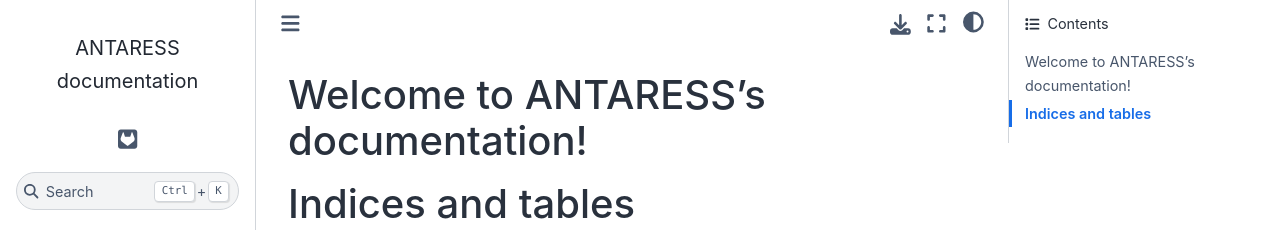
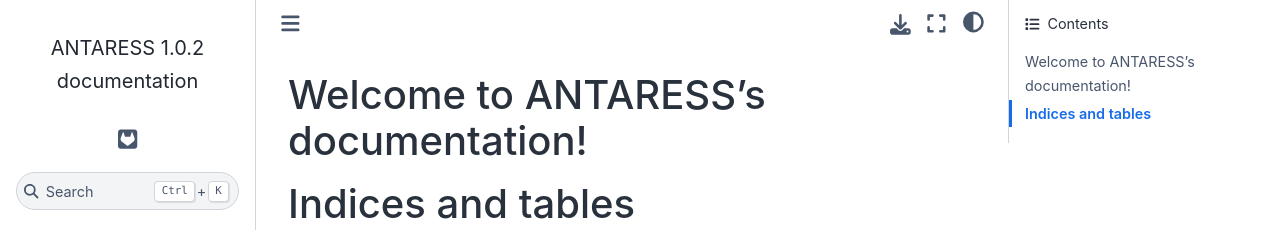
Before and after one commit to wangxianyu7/ANTARESS, a Sphinx documentation site: the page built from Docs/source/index.rst, in a window 1280 px wide. Shown: the top 230 px of the page. Built offline with Sphinx 7.4.7 and the Sphinx Book theme 1.1.4, drawn with Linux system fonts in a browser that asks for light colours; pages that are not in the unit, such as notebooks, are missing from menus; the version number is read from the project's files by our own code; some of the changed lines change nothing that is shown.

Commit message:
Update conf.py

```diff
--- a/Docs/source/conf.py
+++ b/Docs/source/conf.py
@@ -15,6 +15,12 @@ if conf_path=='/builds/bourrier/antaress/Docs/source':
 	sys.path.insert(0, os.path.abspath('/builds/bourrier/antaress/Method/'))
 	for code_dir in glob.glob('/builds/bourrier/antaress/Method/ANTARESS_*/'):
 		sys.path.insert(0, os.path.abspath(code_dir))
+
+	#Get release version
+	with open('/builds/bourrier/antaress/pyproject.toml', 'r') as f:
+    	for line in f.readlines():
+        	if 'version' in line:
+            	release = line.split('= "')[1].split('"')[0]
 else:
 	sys.path.insert(0, os.path.abspath('/Users/bourrier/Travaux/ANTARESS/Method/'))
 	for code_dir in glob.glob('/Users/bourrier/Travaux/ANTARESS/Method/ANTARESS_*/'):
@@ -50,10 +56,6 @@ exclude_patterns = []
 
 # -- Options for HTML output -------------------------------------------------
 
-# The theme to use for HTML and HTML Help pages.  See the documentation for
-# a list of builtin themes.
-html_theme = 'alabaster'
-
 # Add any paths that contain custom static files (such as style sheets) here,
 # relative to this directory. They are copied after the builtin static files,
 # so a file named "default.css" will overwrite the builtin "default.css".
```
